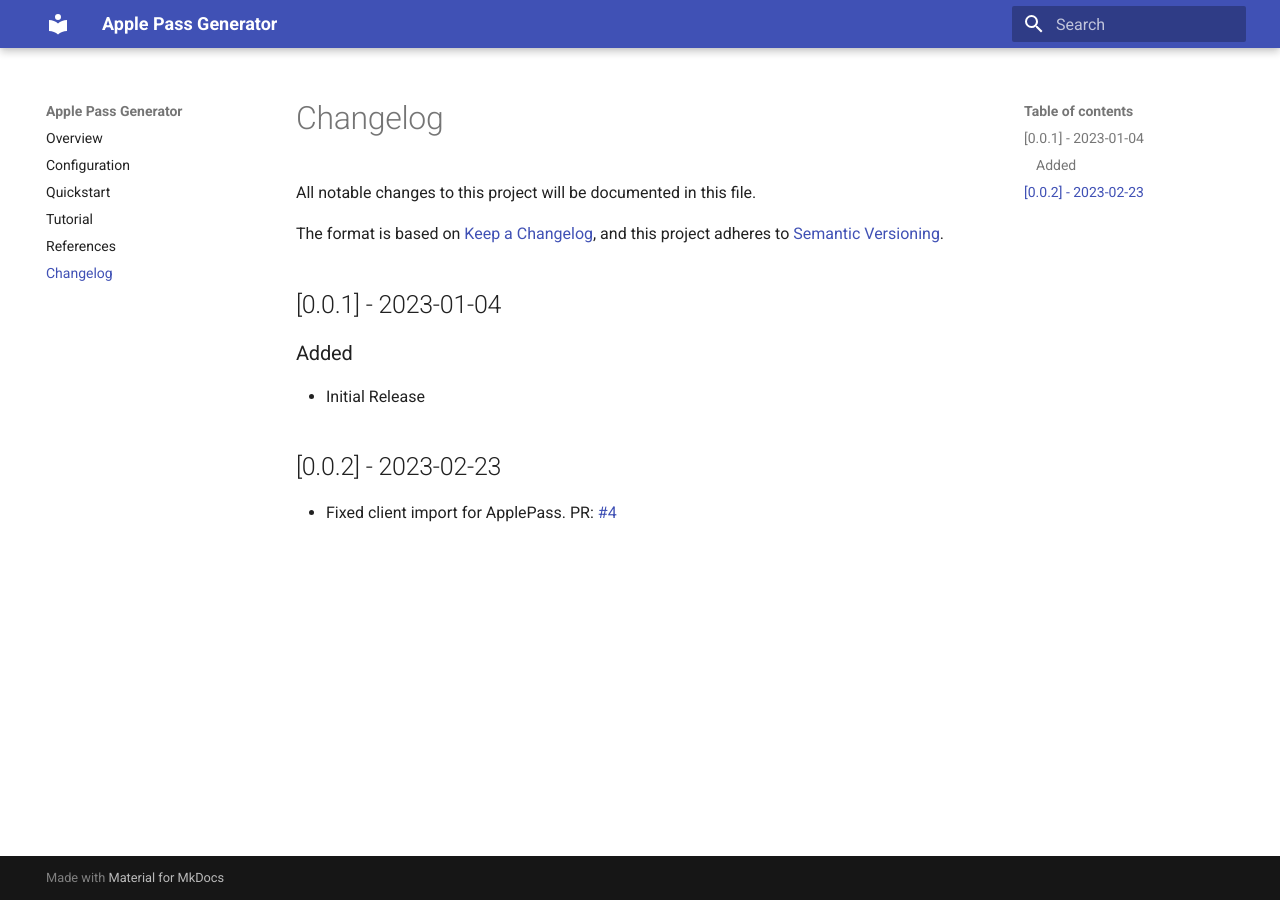
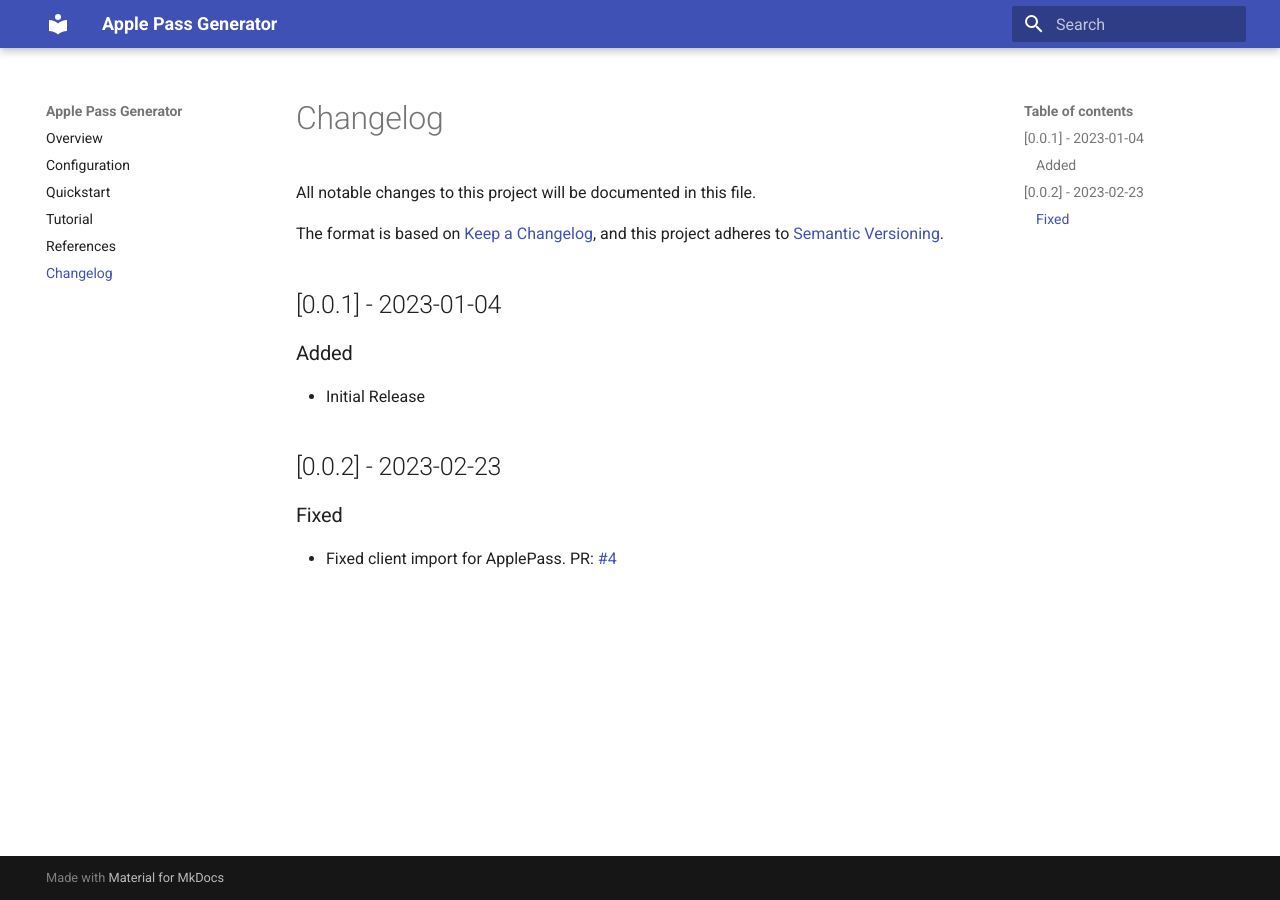
Before and after one commit to twopointone/applepassgenerator, an MkDocs documentation site: the page built from docs/changelog.md, in a window 1280 px wide. Built offline with MkDocs 1.6.1 and Material for MkDocs 9.7.7, drawn with Linux system fonts in a browser that asks for light colours.

Commit message:
chore: update changelog

```diff
--- a/docs/changelog.md
+++ b/docs/changelog.md
@@ -13,4 +13,6 @@ and this project adheres to [Semantic Versioning](https://semver.org/spec/v2.0.0
 
 ## [0.0.2] - 2023-02-23
 
+### Fixed
+
 - Fixed client import for ApplePass. PR: [#4](https://github.com/PrimedigitalGlobal/applepassgenerator/pull/4)
```
